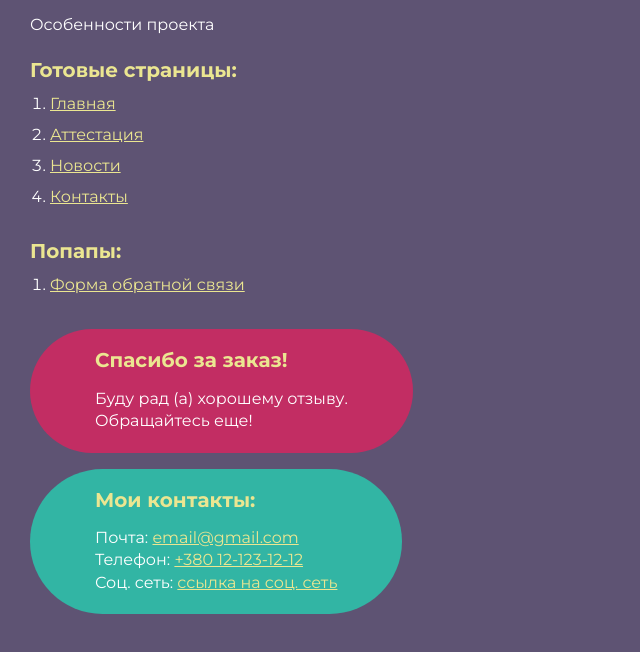
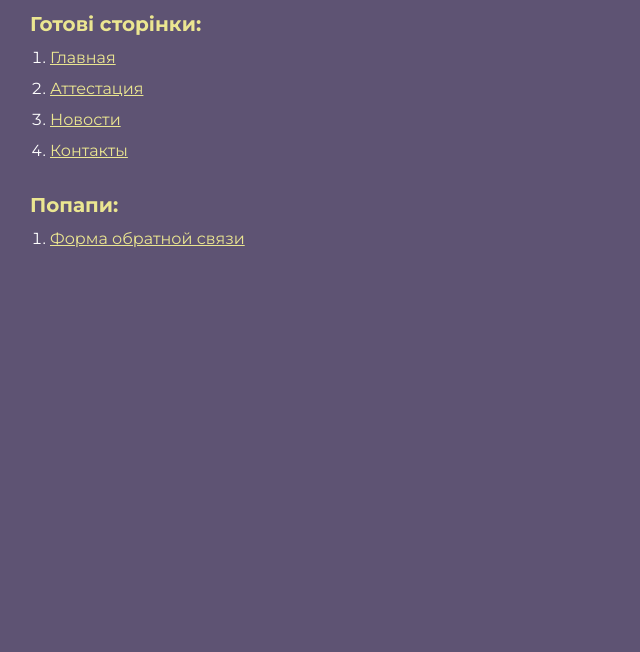
Before and after one commit to webmasters-ukraine/ofdr, a plain HTML site: page index.html in a window 1280 px wide. Shown: the part 76-728 px from the top of the page, without its empty margins (0-640 px from the left). Drawn offline with Linux system fonts and the light colour scheme.

Commit message:
Update index.html

```diff
--- a/index.html
+++ b/index.html
@@ -10,31 +10,17 @@
 <body>
 	<div class="rootpage">
 		<h1>Верстка «OFDR»</h1>
-		<div class="rootpage__info">
-			Особенности проекта
-		</div>
-		<h2>Готовые страницы:</h2>
+		<h2>Готові сторінки:</h2>
 		<ol class="rootpage__list">
 			<li><a target="_blank" href="home.html">Главная</a></li>
 			<li><a target="_blank" href="attestation.html">Аттестация</a></li>
 			<li><a target="_blank" href="news.html">Новости</a></li>
 			<li><a target="_blank" href="contacts.html">Контакты</a></li>
 		</ol>
-		<h2>Попапы:</h2>
+		<h2>Попапи:</h2>
 		<ol class="rootpage__list">
 			<li><a target="_blank" href="home.html#popup">Форма обратной связи</a></li>
 		</ol>
-		<div class="rootpage__tnx">
-			<h2>Спасибо за заказ!</h2>
-			<p>Буду рад (а) хорошему отзыву.</p>
-			<p>Обращайтесь еще!</p>
-		</div>
-		<div class="rootpage__contacts">
-			<h2>Мои контакты:</h2>
-			<p>Почта: <a href="mailto:email@gmail.com">email@gmail.com</a></p>
-			<p>Телефон: <a href="tel:380121231212">+380 12-123-12-12</a></p>
-			<p>Соц. сеть: <a href="">ссылка на соц. сеть</a></p>
-		</div>
 	</div>
 </body>
 <style>
```
